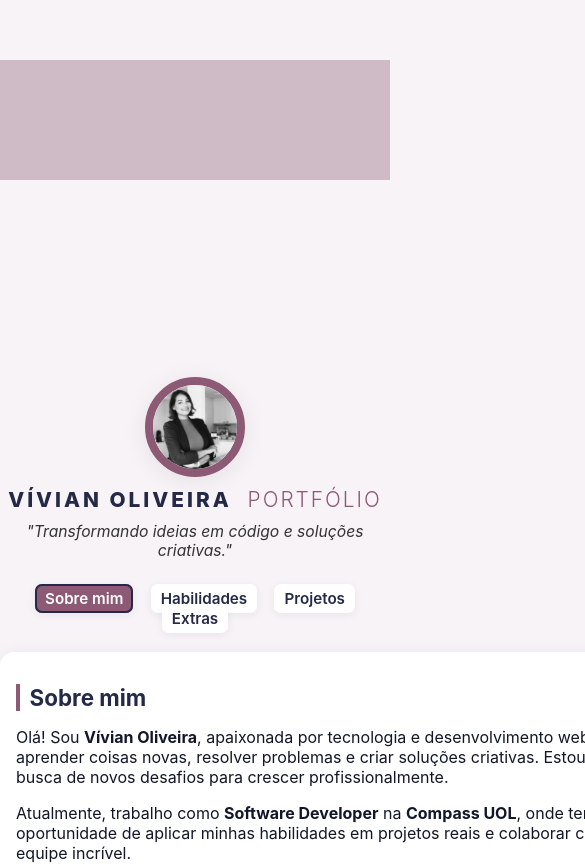
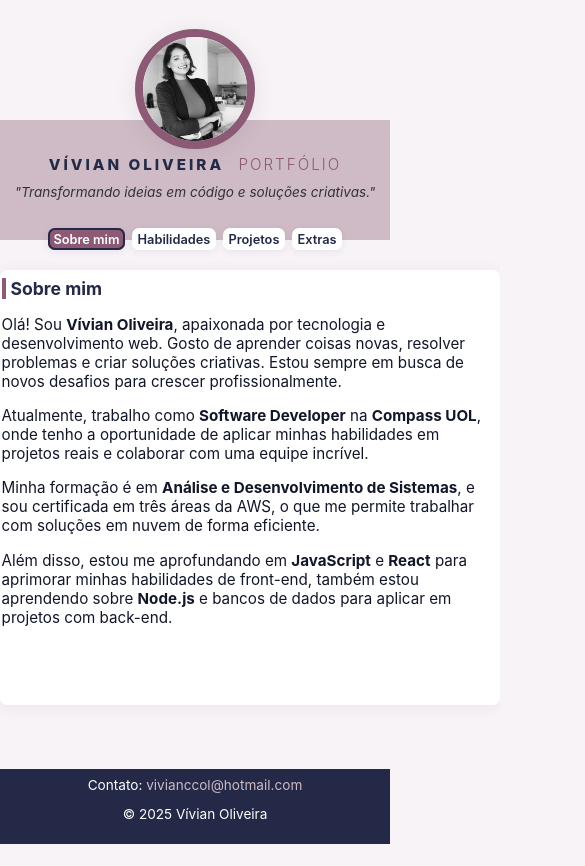
Before and after one commit to viviancol/landing-page-vivian, a plain HTML site: page landing-page-vivian/index.html in a window 390 px wide. Shown: the top 866 px of the page, 585 px wide, since content can reach past the window. After the commit the page ends 844 px from the top, so only its background shows below. Drawn offline with Linux system fonts and the light colour scheme.

Commit message:
update media style.css

```diff
--- a/landing-page-vivian/css/style.css
+++ b/landing-page-vivian/css/style.css
@@ -164,31 +164,84 @@ footer {
 .email-link:hover {
   text-decoration: underline;
 }
-@media (max-width: 700px) {
-  body {
-    padding-top: 260px;
+@media (max-width: 900px) {
+  main {
+    max-width: 500px;
+    min-width: 500px;
+    padding: 1rem 0.5rem;
   }
   .header-moderno {
-    height: 260px;
+    height: 220px;
+    margin-top: 60px;
   }
   .header-bg {
-    top: 60px;
+    top: 150px;
+    height: 130px;
+  }
+  .header-foto {
+    width: 140px;
+    height: 140px;
+    margin-bottom: 8px;
+  }
+  .header-content h1 {
+    font-size: 1.1rem;
+  }
+  .header-desc {
+    font-size: 0.95rem;
+  }
+  .header-content nav a {
+    margin: 0 0.2rem;
+    font-size: 0.9rem;
+    padding: 0.15rem 0.4rem;
+  }
+}
+
+@media (max-width: 600px) {
+  body {
+    padding-top: 120px;
+  }
+  .header-moderno {
+    flex-direction: column;
+    height: 160px;
+    margin-top: -70px;
+  }
+  .header-bg {
+    top: 120px;
     height: 120px;
   }
   .header-foto {
-    width: 100px;
-    height: 100px;
-    margin-bottom: 10px;
+    width: 120px;
+    height: 120px;
+    margin-bottom: 6px;
   }
   .header-content h1 {
-    font-size: 1.3rem;
+    font-size: 0.95rem;
   }
   .header-desc {
-    font-size: 0.98rem;
+    font-size: 0.85rem;
+    padding: 0 0.2rem;
+  }
+  .header-content nav {
+    flex-wrap: wrap;
+    gap: 0.2rem;
   }
   .header-content nav a {
-    margin: 0 0.4rem;
+    margin: 0 0.1rem 0.2rem 0.1rem;
+    font-size: 0.8rem;
+    padding: 0.1rem 0.2rem;
+  }
+  main {
+    margin-top: 60px;
+    padding: 0.5rem 0.1rem;
+    border-radius: 7px;
     font-size: 0.95rem;
-    padding: 0.2rem 0.5rem;
+  }
+  section h2, aside h2 {
+    font-size: 1.1rem;
+    padding-left: 0.3rem;
+  }
+  footer {
+    font-size: 0.85rem;
+    padding: 0.5rem 0;
   }
 }
```
